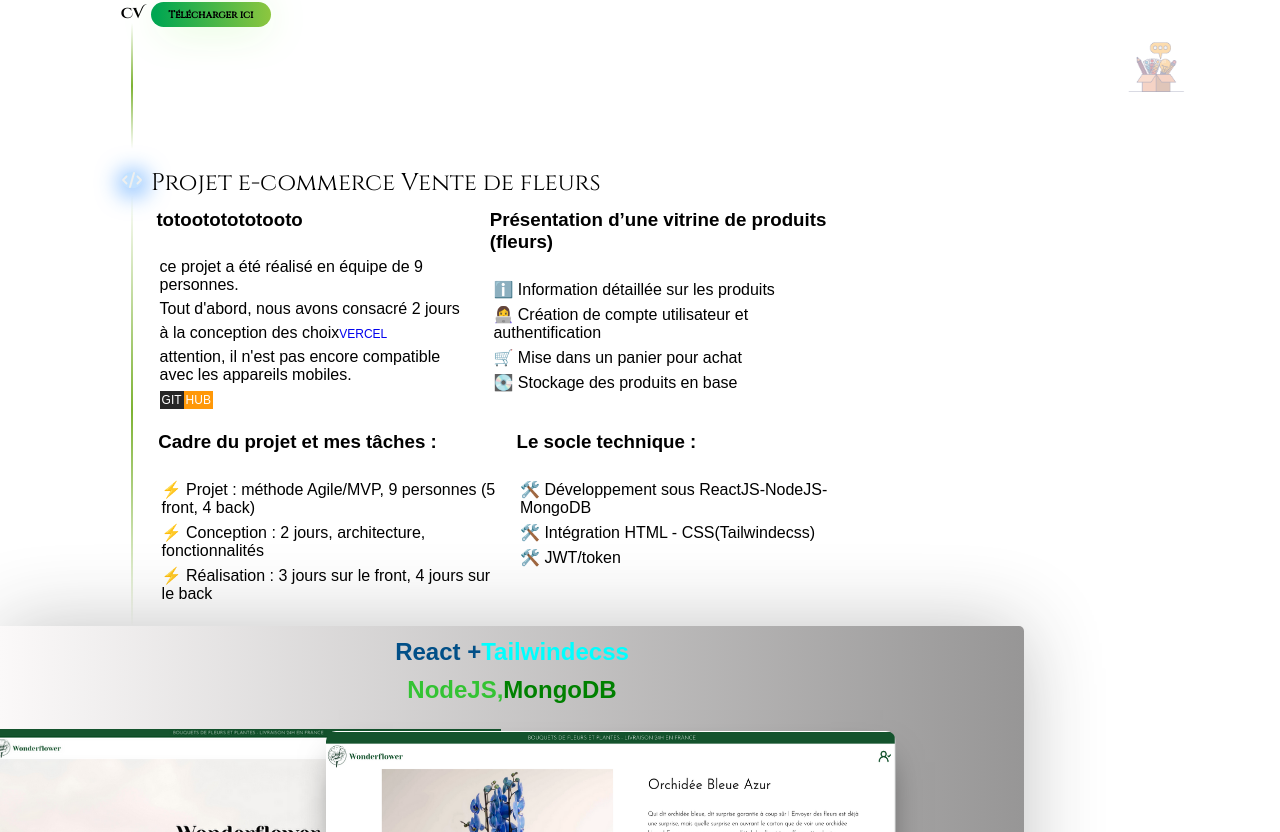
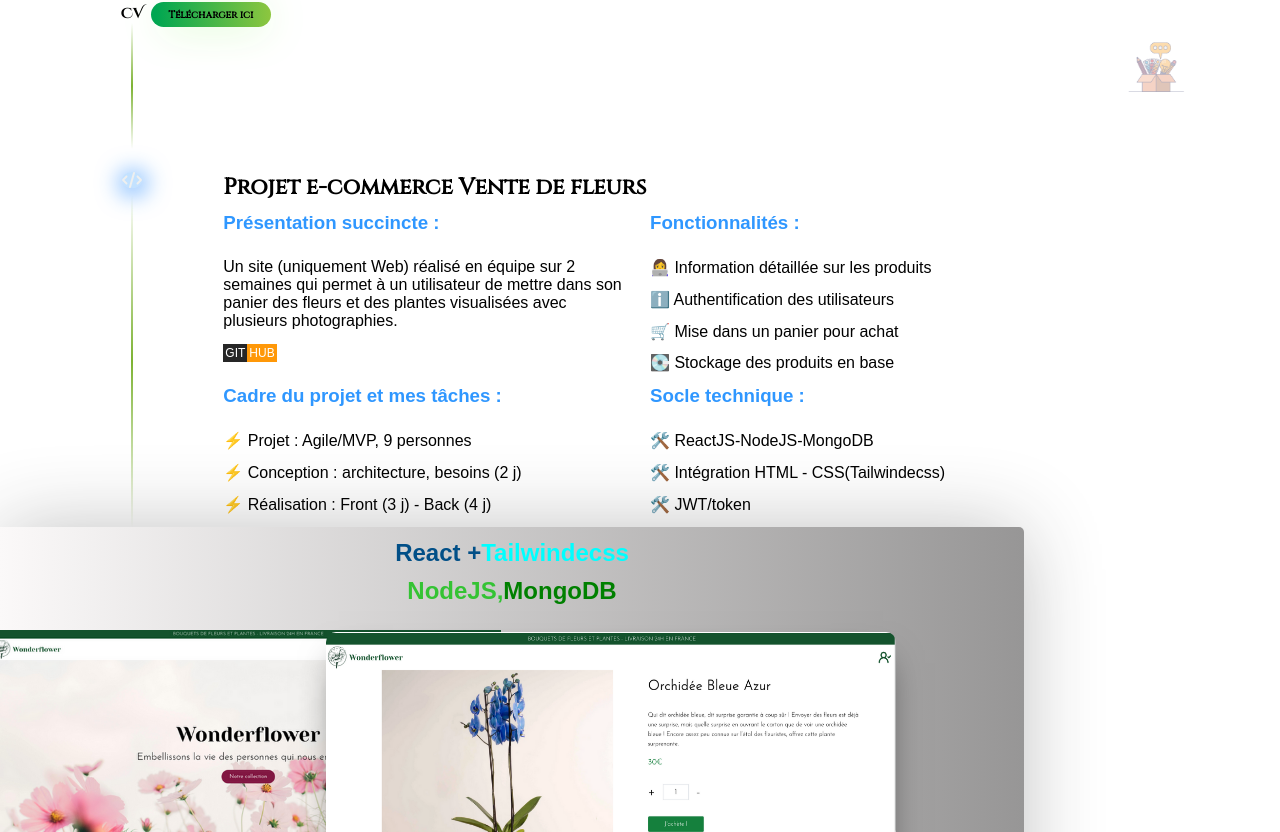
Before and after one commit to Huor97/portfolio, a React (Create React App) app: page / in a window 1280 px wide. Shown: the part 628-1460 px from the top of the page. Built offline with nearby package versions, Linux system fonts and the light colour scheme.

Commit message:
version fonctionelle

```diff
--- /dev/null
+++ b/src/components/DescriptionProjet.js
@@ -0,0 +1,26 @@
+import React from "react";
+
+import "./DescriptionProjet.scss";
+function DescriptionProjet({ skillsTechs, title }) {
+  return (
+    <div className="projet">
+      <div className="projet__title">
+        <h2>{title}</h2>
+      </div>
+      <div className="projet__names">
+        {skillsTechs.map((tabTitleSkill, index) => (
+          <div className="projet__name" key={index}>
+            <h3 className="projet__title">{tabTitleSkill.title}</h3>
+            <ul className="projet__lists">
+              {tabTitleSkill.skills.map((skills) => (
+                <li className="projet__list"> {skills} </li>
+              ))}
+            </ul>
+          </div>
+        ))}
+      </div>
+    </div>
+  );
+}
+
+export default DescriptionProjet;
--- /dev/null
+++ b/src/components/DescriptionProjet.scss
@@ -0,0 +1,45 @@
+.projet {
+  display: flex;
+  flex-direction: column;
+  justify-content: center;
+  align-items: center;
+  &__title {
+    width: 85%;
+    h2 {
+      margin-bottom: 10px;
+      font-family: "Cinzel", serif;
+      font-size: 1.4rem;
+    }
+  }
+
+  &__names {
+    width: 85%;
+    display: flex;
+    flex-wrap: wrap;
+    @media screen and (max-width: 677.99px) {
+      flex-direction: column;
+      width: 100%;
+    }
+
+    .projet__name {
+      display: flex;
+      flex-direction: column;
+      flex: 1 0 50%;
+      .projet__title {
+        color: rgba(0, 128, 255, 0.814);
+      }
+      .projet__lists {
+        display: flex;
+        flex-direction: column;
+        list-style: none;
+
+        .projet__list {
+          margin-bottom: 0.8rem;
+          @media screen and (min-width: 678px) {
+            margin-right: 1rem;
+          }
+        }
+      }
+    }
+  }
+}
--- a/src/components/Experience.js
+++ b/src/components/Experience.js
@@ -27,9 +27,10 @@ function Experience({
                 alt="entrepris icon"
               />
             </div>
+            <h2 className="titles--mobile">{titleEx}</h2>
           </div>
           <div className="experiences__titles">
-            <h2>{titleEx}</h2>
+            <h2 className="titles--web">{titleEx}</h2>
             <p>{subtitl}</p>
           </div>
         </div>
--- a/src/components/Projet.js
+++ b/src/components/Projet.js
@@ -11,8 +11,121 @@ import "./Projet.scss";
 import { ScrollToPlugin, ScrollTrigger } from "gsap/all";
 import { gsap } from "gsap";
 import ButtonGit from "./ButtonGit";
+import DescriptionProjet from "./DescriptionProjet";
 
 gsap.registerPlugin(ScrollTrigger, ScrollToPlugin);
+const projectDescription1 = [
+  {
+    title: "Présentation succincte :",
+    skills: [
+      `
+    Un site (uniquement Web) réalisé en équipe sur 2 semaines qui permet à un utilisateur de mettre dans son panier des fleurs et des plantes visualisées avec plusieurs photographies.
+
+    `,
+      <ButtonGit lienGit="https://github.com/adatechschool/projet_collectif_vente_de_fleurs-FRONTEND" />,
+    ],
+  },
+  {
+    title: "Fonctionnalités :",
+    skills: [
+      "👩‍💻 Information détaillée sur les produits",
+      "ℹ️ Authentification des utilisateurs",
+      "🛒 Mise dans un panier pour achat ",
+      "💽 Stockage des produits en base",
+    ],
+  },
+  {
+    title: "Cadre du projet et mes tâches : ",
+    skills: [
+      "⚡ Projet : Agile/MVP, 9 personnes",
+      "⚡ Conception : architecture, besoins (2 j)",
+      "⚡ Réalisation : Front (3 j) - Back (4 j)",
+    ],
+  },
+  {
+    title: "Socle technique : ",
+    skills: [
+      "🛠️ ReactJS-NodeJS-MongoDB",
+      "🛠️ Intégration HTML - CSS(Tailwindecss)",
+      "🛠️ JWT/token",
+    ],
+  },
+];
+
+const projectDescription2 = [
+  {
+    title: "Présentation succincte :",
+    skills: [
+      `
+      Conçu et réalisé en équipe, ce site web et mobile permet la visualisation de données de films en interrogeant
+      une base en accès public. Par la suite, j’ai réalisé en individuel un refactoring de ce projet .
+
+    `,
+      <ButtonGit lienGit="https://github.com/Huor97/datavize" />,
+    ],
+  },
+  {
+    title: "Fonctionnalités :",
+    skills: [
+      "🔍 Recherche d’un film",
+      "👩‍💻 Visualisation de sa fiche",
+      "🔌 Connexion à l’API",
+      "🔐 Authentification à l’API",
+    ],
+  },
+  {
+    title: "Cadre du projet et mes tâches : ",
+    skills: [
+      "⚡ Projet : Agile/MVP, Trello, 3 personnes",
+      "⚡ Conception : architecture, besoins (2 j)",
+      "⚡ Réalisation : Front et API (8 j) ",
+      "⚡ Individuel : Refactoring (5 j)",
+    ],
+  },
+  {
+    title: "Socle technique : ",
+    skills: [
+      "🛠️ JS Vanilla - API Netflix",
+      "🛠️ Intégration HTML - CSS",
+      "pour le refactoring : ",
+      "🛠️ JReact - API themoviedb - SCSS ",
+    ],
+  },
+];
+const projectDescription3 = [
+  {
+    title: "Présentation succincte :",
+    skills: [
+      `
+      Cette application mobile aide au suivi du cycle menstruel en permettant de gérer un calendrier prévisionnel.
+      Le projet était constitué en sous-groupes de 2/3 personnes, chacun étant responsable d’une fonctionnalité.
+
+    `,
+      <ButtonGit lienGit="https://github.com/adatechschool/NeverLeak_front" />,
+    ],
+  },
+  {
+    title: "Fonctionnalités :",
+    skills: [
+      "👩‍💻 Gestion de profil",
+      "👩‍💻 Gestion de dates",
+      "🔐 Authentification de l’utilisateur ",
+      "🔌 Utilisation d’une API",
+    ],
+  },
+  {
+    title: "Cadre du projet et mes tâches : ",
+    skills: [
+      "⚡ Projet : Agile/MVP, Miro, 8 personnes",
+      "⚡ Conception : architecture, besoins (2 j)",
+      "⚡ Réalisation : Front - Back (9 j x 8 p)",
+    ],
+  },
+  {
+    title: "Socle technique : ",
+    skills: ["🛠️ React Native", "🛠️ Supabase-API-PostgreSQL"],
+  },
+];
 
 function Projet() {
   const slideInTop = (elem, delay, duration) => {
@@ -132,71 +245,10 @@ function Projet() {
         </div>
 
         <div className="projets__title" id="title-box">
-          <h2>Projet e-commerce Vente de fleurs</h2>
-
-          {/* fontion du site */}
-          <div className="projets__lists">
-            <div className="projets__presentations">
-              <div className="projset__presentation">
-                <h3>totoototototooto</h3>
-                <ul>
-                  <li>ce projet a été réalisé en équipe de 9 personnes.</li>
-                  <li>Tout d'abord, nous avons consacré 2 jours</li>
-                  <li>
-                    à la conception des choix
-                    <a
-                      href="https://wonderflower.vercel.app/"
-                      target="_blank"
-                      rel="noopener noreferrer"
-                    >
-                      vercel
-                    </a>
-                  </li>
-
-                  <li>
-                    attention, il n'est pas encore compatible avec les appareils
-                    mobiles.
-                  </li>
-                  <li>
-                    <ButtonGit />
-                  </li>
-                </ul>
-              </div>
-              <div className="projets__pres">
-                <h3>Présentation d’une vitrine de produits (fleurs)</h3>
-                <ul className="projets__presentaion">
-                  <li>ℹ️ Information détaillée sur les produits</li>
-                  <li>👩‍💻 Création de compte utilisateur et authentification</li>
-                  <li>🛒 Mise dans un panier pour achat </li>
-                  <li>💽 Stockage des produits en base</li>
-                </ul>
-              </div>
-            </div>
-            <div className="projets__cadres">
-              <div className="projets__tachs">
-                <h3>Cadre du projet et mes tâches : </h3>
-                <ul className="projets__tach">
-                  <li>
-                    ⚡ Projet : méthode Agile/MVP, 9 personnes (5 front, 4 back)
-                  </li>
-                  <li>
-                    ⚡ Conception : 2 jours, architecture, fonctionnalités
-                  </li>
-                  <li>
-                    ⚡ Réalisation : 3 jours sur le front, 4 jours sur le back
-                  </li>
-                </ul>
-              </div>
-              <div className="projets__techs">
-                <h3>Le socle technique : </h3>
-                <ul className="projets__tech">
-                  <li>🛠️ Développement sous ReactJS-NodeJS-MongoDB</li>
-                  <li>🛠️ Intégration HTML - CSS(Tailwindecss)</li>
-                  <li>🛠️ JWT/token </li>
-                </ul>
-              </div>
-            </div>
-          </div>
+          <DescriptionProjet
+            skillsTechs={projectDescription1}
+            title="Projet e-commerce Vente de fleurs"
+          />
         </div>
       </div>
       {/* =================================== image cadre1 */}
@@ -254,7 +306,12 @@ function Projet() {
         </div>
 
         <div className="projets__title" id="title-box1">
-          <h2>Projet e-commerce Vente de fleurs</h2>
+          <DescriptionProjet
+            skillsTechs={projectDescription2}
+            title="Projet Dataviz Movies"
+          />
+
+          {/* <h2>Projet e-commerce Vente de fleurs</h2>
           <p className="projets__paragraphe">
             Site e-commerce de vente de fleurs : ce projet a été réalisé en
             équipe de 9 personnes. 👪 Tout d'abord, nous avons consacré 2 jours
@@ -279,7 +336,7 @@ function Projet() {
             >
               github
             </a>
-          </p>
+          </p> */}
         </div>
       </div>
       {/* ========================================== image cadre 2 */}
@@ -333,7 +390,12 @@ function Projet() {
         </div>
 
         <div className="projets__title" id="title-box2">
-          <h2>Projet e-commerce Vente de fleurs</h2>
+          <DescriptionProjet
+            skillsTechs={projectDescription3}
+            title="Projet cycle menstruel"
+          />
+
+          {/* <h2>Projet e-commerce Vente de fleurs</h2>
           <p>
             Site e-commerce de vente de fleurs : ce projet a été réalisé en
             équipe de 9 personnes. 👪 Tout d'abord, nous avons consacré 2 jours
@@ -358,7 +420,7 @@ function Projet() {
             >
               github
             </a>
-          </p>
+          </p> */}
         </div>
       </div>
       {/* ========================================= image cadre 3 */}
--- a/src/components/Projet.scss
+++ b/src/components/Projet.scss
@@ -8,70 +8,10 @@
     display: flex;
     width: 80%;
     .projets__title {
-      display: flex;
-      flex-direction: column;
       width: 100%;
-      margin-left: 15px;
+      margin-right: 0;
+      margin-left: 12px;
       position: relative;
-      @media screen and (min-width: 678px) {
-        width: 70%;
-        .projets__paragraphe {
-          font-weight: lighter;
-        }
-      }
-      h2 {
-        margin-top: -5px;
-        margin-bottom: 10px;
-        font-family: "Cinzel", serif;
-        font-weight: 100;
-      }
-      // p {
-      //   font-family: Haettenschweiler, "Arial Narrow Bold", sans-serif;
-      //   font-weight: lighter;
-      //   padding: 32px 32px;
-      //   a {
-      //     text-decoration: none;
-      //     color: blue;
-      //     font-weight: 400;
-      //   }
-      // }
-      ul {
-        list-style: none;
-        margin-bottom: 10px;
-      }
-      li {
-        padding: 3px 1%;
-      }
-
-      @media screen and (min-width: 768px) {
-        .projets__lists {
-          display: flex;
-          flex-direction: column;
-          align-items: baseline;
-          .projets__cadres {
-            display: flex;
-            justify-content: space-around;
-            margin-bottom: 10px;
-            .projets__tachs {
-              width: 48%;
-            }
-            .projets__techs {
-              width: 48%;
-            }
-          }
-          .projets__presentations {
-            display: flex;
-            justify-content: space-around;
-            margin-bottom: 10px;
-            .projset__presentation {
-              width: 45%;
-            }
-            .projets__pres {
-              width: 52%;
-            }
-          }
-        }
-      }
     }
     .projets__lines {
       width: 8px;
```
Also changed, not shown: src/App.js (+16 -59 lines), src/components/ButtonGit.js (+3 -6 lines), src/components/Experience.scss (+28 -2 lines), 1 other file (tests, documents, lock files or other folders).
